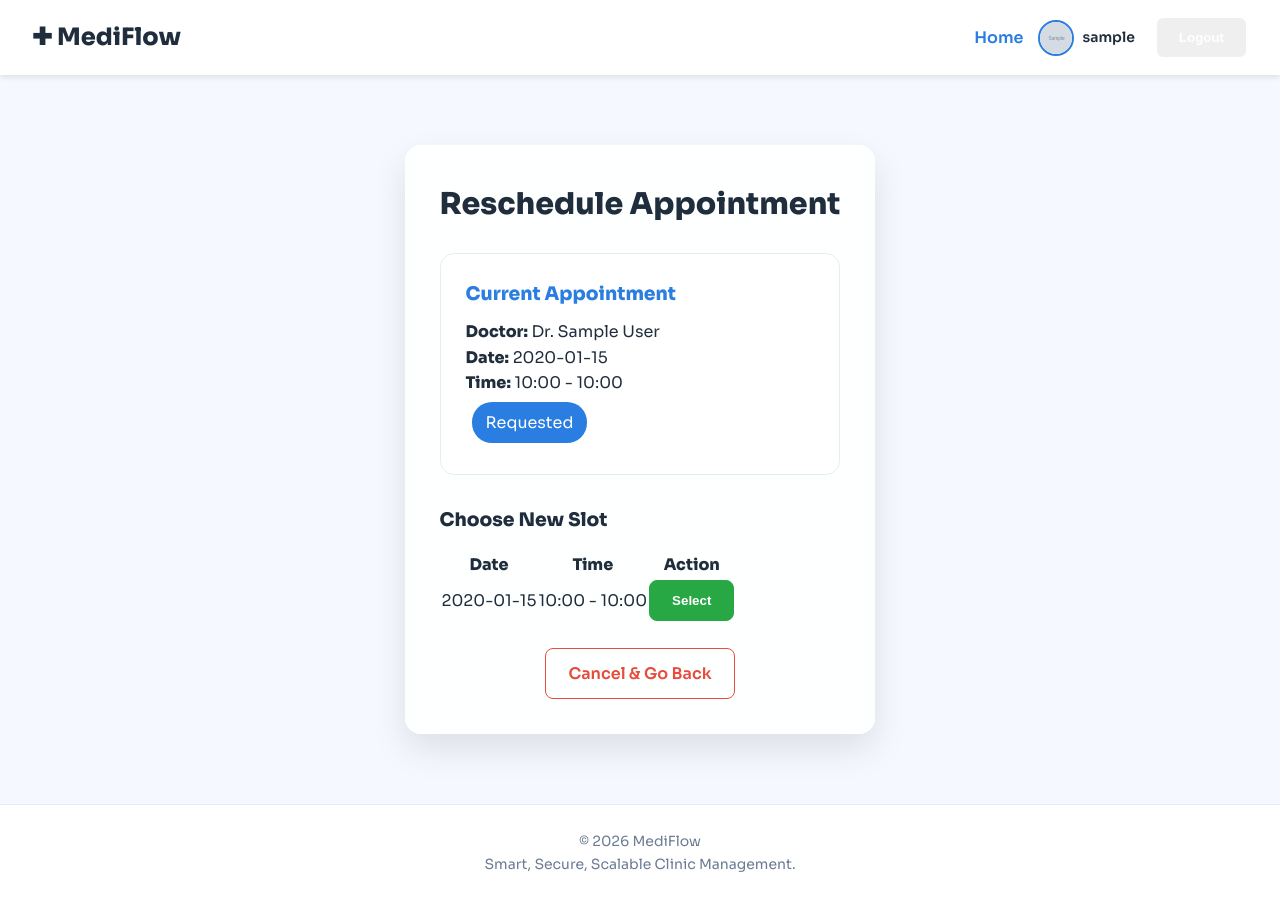
After one commit to Besso2003/Clinic_Appointment_System_Python, a Django app: page /appointments/appointments/1/reschedule/ in a window 1280 px wide. The commit adds this page. Run offline with Django 5.2, Linux system fonts and the light colour scheme; a user stored in the database is signed in; tables that the repository leaves empty hold one stand-in row (values such as "Sample post"); grey boxes marked "Sample" are stand-in pictures.

Commit message:
Feature: Adding reschedule

```diff
--- a/appointments/models.py
+++ b/appointments/models.py
@@ -47,10 +47,10 @@ class Appointment(models.Model):
 
     class Meta:
         constraints = [
-            models.UniqueConstraint(
-                fields=["slot"],
-                name="unique_slot_booking"
-            )
+            # models.UniqueConstraint(
+            #     fields=["slot"],
+            #     name="unique_slot_booking"
+            # )
         ]
 
     def clean(self):
--- a/appointments/views.py
+++ b/appointments/views.py
@@ -100,6 +100,9 @@ def show_create_appointment_form(request):
     if doctor_id:
         slots = slots.filter(doctor_schedule__doctor_id=doctor_id)
 
+    slots = slots.order_by("date", "start_time")
+
+
     # Get all doctors for dropdown
     from django.contrib.auth import get_user_model
     User = get_user_model()
@@ -142,10 +145,17 @@ def create_appointment(request, slot_id):
 
     return redirect('list_patient_appointments')
 
+def prevent_double_booking(slot):
+    if Appointment.objects.filter(slot=slot, status__in=["REQUESTED", "CONFIRMED", "CHECKED_IN"]).exists():
+        raise ValidationError("Slot already booked.")
 
-def prevent_double_booking(slot):
-    if not slot.is_available:
-        raise ValidationError("Slot already booked.")
+
+# def prevent_double_booking(slot):
+
+#         if Appointment.objects.filter(slot=slot).exclude(status="CANCELLED").exists():
+#          raise ValidationError("Slot already booked.")
+    # if not slot.is_available:
+    #     raise ValidationError("Slot already booked.")
 
 ## done
 @login_required
@@ -172,6 +182,8 @@ def cancel_appointment(request, appointment_id):
     appointment.slot.is_available = True
     appointment.slot.save()
 
+    # appointment.delete()
+
     return HttpResponse("Appointment cancelled successfully.")
 
 
@@ -187,12 +199,18 @@ def reschedule_appointment(request, appointment_id, new_slot_id):
     if request.user != appointment.patient:
         return HttpResponseForbidden("You cannot reschedule this appointment.")
 
+    if appointment.status not in ["REQUESTED", "CONFIRMED"]:
+        return HttpResponseForbidden("This appointment cannot be rescheduled.")
+
     new_slot = get_object_or_404(
         Slot.objects.select_for_update(),
         id=new_slot_id
     )
 
     prevent_double_booking(new_slot)
+
+    if new_slot.doctor_schedule.doctor != appointment.doctor:
+        return HttpResponseForbidden("Invalid slot selection.")
 
     old_slot = appointment.slot
     old_slot.is_available = True
@@ -317,7 +335,7 @@ def show_reschedule_form(request, appointment_id):
     available_slots = Slot.objects.filter(
         is_available=True,
         doctor_schedule__doctor=appointment.doctor
-    ).select_related("doctor_schedule")
+    ).select_related("doctor_schedule").order_by("date", "start_time")
 
     return render(request, "appointments/reschedule.html", {
         "appointment": appointment,
--- a/static/css/style.css
+++ b/static/css/style.css
@@ -623,3 +623,15 @@ section {
     background-color: #2a7de1;
     color: white;
 }
+
+/* Color the reschedule button */
+.reschedule-btn {
+    border-color: #28a745; /* green border */
+    color: #28a745;        /* green text */
+    transition: all 0.3s;
+}
+
+.reschedule-btn:hover {
+    background-color: #28a745;
+    color: white;
+}
--- /dev/null
+++ b/templates/appointments/reschedule.html
@@ -0,0 +1,120 @@
+{% load static %}
+<!DOCTYPE html>
+<html lang="en">
+<head>
+    <meta charset="UTF-8">
+    <title>MediFlow | Reschedule Appointment</title>
+    <link rel="stylesheet" href="{% static 'css/style.css' %}">
+    <link rel="stylesheet" href="{% static 'css/appointments.css' %}">
+    <link href="https://fonts.googleapis.com/css2?family=Sora:wght@400;600;800&display=swap" rel="stylesheet">
+</head>
+<body>
+<div class="page-wrapper">
+
+    <!-- ================= HEADER ================= -->
+    <header class="main-header">
+        <div class="logo-text">✚ MediFlow</div>
+        <nav>
+            <a href="{% url 'home' %}">Home</a>
+
+            {% if user.is_authenticated %}
+                <div class="user-menu">
+                    <a href="{% url 'profile' %}" class="user-info">
+                        {% if user.profile_picture %}
+                            <img src="{{ user.profile_picture.url }}" class="avatar">
+                        {% else %}
+                            <img src="{% static 'img/default-avatar.png' %}" class="avatar">
+                        {% endif %}
+                        <span class="username">{{ user.username }}</span>
+                    </a>
+                    <form action="{% url 'logout' %}" method="post" class="logout-form">
+                        {% csrf_token %}
+                        <button type="submit" class="btn-med btn-outline">Logout</button>
+                    </form>
+                </div>
+            {% endif %}
+        </nav>
+    </header>
+
+    <!-- ================= CONTENT ================= -->
+    <main class="content-section">
+        <div class="glass-card">
+
+            <h2>Reschedule Appointment</h2>
+
+            <!-- Current Appointment Info -->
+            <div class="feature-card" style="margin-bottom: 30px;">
+                <h3>Current Appointment</h3>
+                <p><strong>Doctor:</strong> Dr. {{ appointment.doctor.get_full_name }}</p>
+                <p><strong>Date:</strong> {{ appointment.slot.date|date:"Y-m-d" }}</p>
+                <p><strong>Time:</strong>
+                    {{ appointment.slot.start_time|time:"H:i" }} -
+                    {{ appointment.slot.end_time|time:"H:i" }}
+                </p>
+                <p>
+                    <span class="badge">
+                        {{ appointment.get_status_display }}
+                    </span>
+                </p>
+            </div>
+
+            <!-- Available Slots -->
+            <h3 style="margin-bottom: 15px;">Choose New Slot</h3>
+
+            {% if slots %}
+                <div class="appointment-table-wrapper">
+                    <table class="table">
+                        <thead>
+                            <tr>
+                                <th>Date</th>
+                                <th>Time</th>
+                                <th>Action</th>
+                            </tr>
+                        </thead>
+                        <tbody>
+                        {% for slot in slots %}
+                            <tr>
+                                <td>{{ slot.date|date:"Y-m-d" }}</td>
+                                <td>
+                                    {{ slot.start_time|time:"H:i" }} -
+                                    {{ slot.end_time|time:"H:i" }}
+                                </td>
+                                <td>
+                                    <form method="POST"
+                                          action="{% url 'reschedule_appointment' appointment.id slot.id %}">
+                                        {% csrf_token %}
+                                        <button type="submit"
+                                                class="btn-med btn-solid confirm">
+                                            Select
+                                        </button>
+                                    </form>
+                                </td>
+                            </tr>
+                        {% endfor %}
+                        </tbody>
+                    </table>
+                </div>
+            {% else %}
+                <p class="no-slots">No available slots for this doctor.</p>
+            {% endif %}
+
+            <!-- Back Button -->
+            <div style="margin-top: 25px; text-align: center;">
+                <a href="{% url 'list_patient_appointments' %}"
+                   class="btn-med btn-outline cancel">
+                    Cancel & Go Back
+                </a>
+            </div>
+
+        </div>
+    </main>
+
+    <!-- ================= FOOTER ================= -->
+    <footer class="main-footer">
+        <p>© {% now "Y" %} MediFlow</p>
+        <p>Smart, Secure, Scalable Clinic Management.</p>
+    </footer>
+
+</div>
+</body>
+</html>
```
Also changed, not shown: templates/appointments/patient_list.html (+27 -0 lines).
